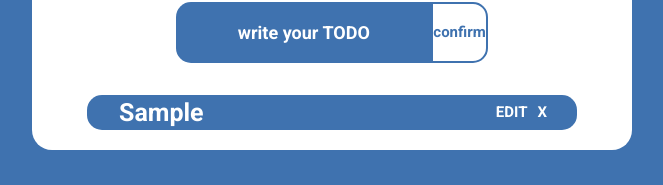
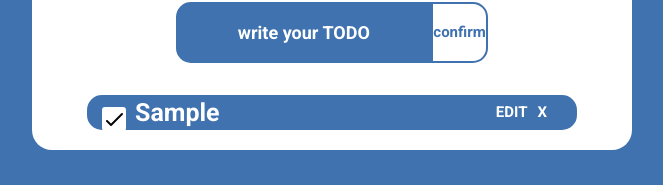
Before and after one commit to symon261731/TODO-typeScript, a React (Vite) app in the folder vite-project/: page / in a window 1280 px wide. Both pictures are taken after typing "Sample" into the empty fields and a click on the button "confirm". Shown: the part 362-547 px from the top of the page, without its empty margins (308-971 px from the left). Built offline with nearby package versions, Linux system fonts and the light colour scheme.

Commit message:
добавлена основа и стили кастомного чекбокса

```diff
--- a/vite-project/src/data/stores/useToDoStore.ts
+++ b/vite-project/src/data/stores/useToDoStore.ts
@@ -4,6 +4,7 @@ interface Task {
     id: string;
     title: string;
     createdAt: number;
+    done: boolean;
 }
 
 interface ToDoStore {
@@ -11,6 +12,7 @@ interface ToDoStore {
     createTask: (title: string) => void;
     updateTask: (id: string, title: string) => void;
     removeTask: (id: string) => void;
+    doneTask: (id: string) => void;
 }
 
 
@@ -23,6 +25,7 @@ export const useStore = create<ToDoStore>((set, get) => ({
             id: GenerateId(),
             title,
             createdAt: Date.now(),
+            done: false,
         }
 
         set({
@@ -46,6 +49,16 @@ export const useStore = create<ToDoStore>((set, get) => ({
         set({
             tasks: tasks.filter(el => el.id !== id)
         })
+    },
 
-    },
+    doneTask: (id: string) => {
+        const { tasks } = get();
+        set({
+            tasks: tasks.map((el) => ({
+                ...el,
+                done: el.id === id ? !el.done : el.done,
+            })
+            )
+        })
+    }
 }))
--- a/vite-project/src/view/components/OneTask/OneTask.module.scss
+++ b/vite-project/src/view/components/OneTask/OneTask.module.scss
@@ -7,7 +7,7 @@
 
     background-color: #3f72af;
     border-radius: 15px;
-    padding-left: 2em;
+    padding-left: 3em;
 
     &:not(:last-child) {
         margin-bottom: 15px;
@@ -19,6 +19,39 @@
     display: flex;
     align-items: center;
     justify-content: space-between;
+}
+
+.div {
+    display: flex;
+    align-items: center;
+}
+
+.checkbox {
+    position: absolute;
+    left: 1%;
+    z-index: -10;
+    top: 35%;
+    left: 3%;
+
+    &::before {
+        content: '';
+        display: inline-block;
+        width: 1.5em;
+        height: 1.5em;
+        background-image: url('../../../../public/ok.png');
+        background-position: center;
+        background-color: white;
+        border-radius: 3px;
+        cursor: pointer;
+    }
+
+    &:focus {
+        outline: none;
+    }
+
+    &:hover {
+        background-color: rgba(153, 6, 6, 0.359)
+    }
 }
 
 .notWind {
--- a/vite-project/src/view/components/OneTask/OneTask.tsx
+++ b/vite-project/src/view/components/OneTask/OneTask.tsx
@@ -25,7 +25,14 @@ const OneTask: React.FC<taskProp> = (prop) => {
     return (
         <div className={styles.container}>
             <div className={styles.oneCard}>
-                {isInput === false && (<p className={styles.notWind}>{prop.title}</p>)}
+                {isInput === false && (
+
+                    <div className={styles.div}>
+                        <input checked type="checkbox" className={styles.checkbox} />
+                        <p className={styles.notWind}>{prop.title}</p>
+                    </div>
+
+                )}
 
                 {isInput === true && (
                     <>
```
Also changed, not shown: vite-project/public/ok.png (added).
